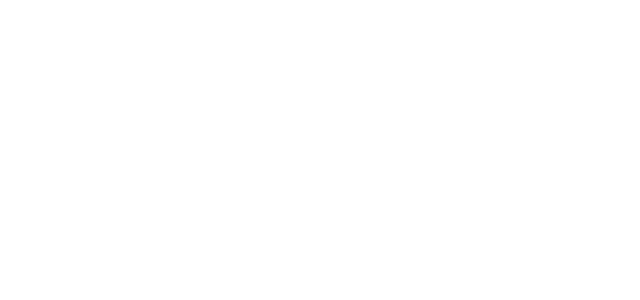
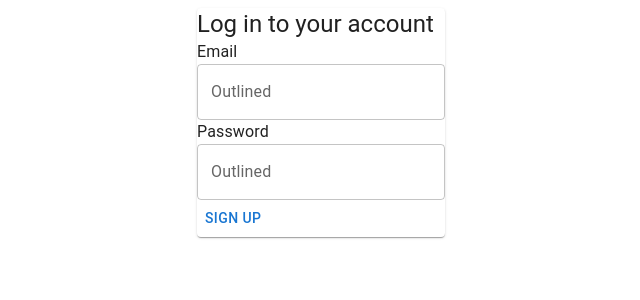
Before and after one commit to klemen-nedelko/Ailton, a React (Create React App) app: page / in a window 1280 px wide. Shown: the top 300 px of the page, without its empty margins (319-959 px from the left). Built offline with nearby package versions, Linux system fonts and the light colour scheme; no server answers.

Commit message:
Login and register

```diff
--- a/src/App.js
+++ b/src/App.js
@@ -1,14 +1,31 @@
 import React from 'react'
 import { BrowserRouter as Router, Route, Routes } from 'react-router-dom';
+import Account from './components/Account';
+import { AuthContextProvider } from './components/context/AuthContext';
 import { Dashboard } from './components/Dashboard';
-import { SignIn } from './components/auth/SignIn';
+import ProtectedRoute from './components/ProtectedRoute';
+import Signin from './components/Signin';
+import Signup from './components/Signup';
+
 export default function App () {
   return (
+    <AuthContextProvider>
       <Router>
         <Routes>
-          <Route exact path="/" component={SignIn} />
-          <Route exact path="/dashboard"  component={Dashboard} />
+          <Route exact path="/" element={<Signin/>} />
+          <Route exact path="/signup" element={<Signup/>} />
+          <Route  path="/Dashboard" exact element={
+          <ProtectedRoute>
+            <Dashboard/>
+          </ProtectedRoute>
+          } />
+          <Route  path="/account" exact element={
+          <ProtectedRoute>
+            <Account/>
+          </ProtectedRoute>
+          } />
         </Routes>
       </Router>
+      </AuthContextProvider>
   )
 }
--- /dev/null
+++ b/src/components/Account.jsx
@@ -0,0 +1,27 @@
+import React from 'react';
+import { UserAuth } from './context/AuthContext';
+import { useNavigate } from 'react-router-dom';
+
+const Account = () => {
+    const {user, logout} = UserAuth();
+    const navigate = useNavigate();
+    const handleLogout = async (e) => {
+        e.preventDefault();
+        try{
+            await logout();
+            navigate('/');
+            console.log("Logged out");
+        }catch(e){
+            console.log(e.message);
+        }
+
+    }
+  return (
+    <div>Account
+        <p>Email: {user&& user.email}</p>
+        <button onClick={handleLogout}>Logout</button>
+    </div>
+  )
+}
+
+export default Account
--- /dev/null
+++ b/src/components/ProtectedRoute.js
@@ -0,0 +1,13 @@
+import React from 'react';
+import { Navigate } from 'react-router-dom';
+import { UserAuth } from './context/AuthContext';
+
+const ProtectedRoute = ({children}) => {
+    const {user} = UserAuth();
+    if(!user){
+        return <Navigate to='/'/>
+    }
+  return children
+}
+
+export default ProtectedRoute
--- /dev/null
+++ b/src/components/Signin.jsx
@@ -0,0 +1,62 @@
+import React, { useState } from 'react';
+import { useNavigate } from 'react-router-dom';
+import { UserAuth } from './context/AuthContext';
+import { Card, Button, Typography, Grid, TextField } from '@mui/material';
+
+
+const Signin = () => {
+
+    const [email, setEmail] = useState("");
+    const [password, setPassword] = useState("");
+    const [error, setError]= useState("");
+
+    const navigate = useNavigate();
+
+    const {signIn} = UserAuth();
+
+    const handleSubmit = () =>{
+        try{
+            signIn(email, password);
+            navigate("/dashboard");
+        }catch(e){
+            setError(e.message);
+            console.log(e.message);
+        }
+    }
+
+  return (
+    <Grid container
+        direction="column"
+        alignItems="center"
+    >
+        <Grid item xs={4}>
+        <Card>
+            <Typography variant='h5'>Log in to your account</Typography>
+
+            <form onSubmit={handleSubmit}>
+                <div>
+                    <Typography>Email</Typography>
+                    <TextField
+                        label="Outlined"
+                        variant="outlined"
+                        onChange={(e)=> setEmail(e.target.value)}
+                        type="email" />
+                </div>
+                <div>
+                    <Typography>Password</Typography>
+                    <TextField
+                        label="Outlined"
+                        variant="outlined"
+                        onChange={(e)=> setPassword(e.target.value)}
+                        type="password" />
+                </div>
+                        <Button type="submit">Sign up</Button>
+            </form>
+            {error}
+        </Card>
+    </Grid>
+</Grid>
+  )
+}
+
+export default Signin
--- /dev/null
+++ b/src/components/Signup.jsx
@@ -0,0 +1,55 @@
+import React, { useState } from 'react';
+import {Link, useNavigate} from 'react-router-dom';
+import { UserAuth } from './context/AuthContext';
+
+const Signup = () => {
+
+    const [email, setEmail]= useState("");
+    const [password, setPassword]= useState("");
+    const [error, setError]= useState("");
+    const navigate = useNavigate();
+
+    const {createUser} = UserAuth();
+
+    const handleSubmit = async (e) => {
+        e.preventDefault();
+        setError('');
+        try{
+            await createUser(email,password);
+            navigate("/dashboard");
+
+        }catch(e){
+            setError(e.message);
+            console.log(e.message);
+        }
+    }
+
+
+  return (
+    <div>
+        <h1>Sign in to your account</h1>
+        <p> Don't have a account? <Link to='/signup'>Sign up</Link></p>
+
+        <form onSubmit={handleSubmit}>
+            <div>
+                <label>Email</label>
+                <input
+                onChange={(e) =>setEmail(e.target.value)}
+                type="email" />
+            </div>
+            <div>
+                <label>Password</label>
+                <input
+                onChange={(e) =>setPassword(e.target.value)}
+                type="password" />
+            </div>
+            <div>
+                <button type="submit">Sign up</button>
+            </div>
+        </form>
+        {error}
+    </div>
+  )
+}
+
+export default Signup
--- a/src/components/auth/SignIn.jsx
+++ /dev/null
@@ -1,31 +0,0 @@
-import { signInWithEmailAndPassword } from 'firebase/auth';
-import React, {useState} from 'react'
-import {auth} from '../../firebase';
-
-export const SignIn = () => {
-
-
-    const [email, setEmail] = useState("");
-    const [password, setPassword] = useState("");
-
-    const signIn = (e) => {
-        e.preventDefault();
-        signInWithEmailAndPassword(auth, email, password)
-        .then((useCredentials) => {})
-        .catch((error) =>{
-            alert(error)
-        })
-
-    }
-
-  return (
-    <div>
-        <form onSubmit={signIn}>
-            <h1>Log In</h1>
-            <input name='email' type='email' placeholder='Email' value={email} onChange={(e) =>setEmail(e.targe.value)} />
-            <input name='password' type='password' placeholder='Password' value={password} onChange={(e) =>setPassword(e.targe.value)} />
-            <button type='submit'>Login</button>
-        </form>
-    </div>
-  )
-}
--- /dev/null
+++ b/src/components/context/AuthContext.js
@@ -0,0 +1,44 @@
+import { createContext, useContext, useEffect, useState } from "react";
+import {
+    createUserWithEmailAndPassword,
+    signInWithEmailAndPassword,
+    signOut,
+    onAuthStateChanged  } from 'firebase/auth';
+    import {auth} from "../../firebase";
+
+const UserContext = createContext()
+
+export const AuthContextProvider = ({children}) =>{
+    const [user, setUser] = useState({});
+
+    const createUser = (email, password) =>{
+        return createUserWithEmailAndPassword(auth,email, password);
+    }
+
+    const logout = () =>{
+        return signOut(auth);
+    }
+
+    const signIn = (email, password) =>{
+        return signInWithEmailAndPassword(auth,email, password);
+    }
+
+    useEffect(() =>{
+        const unsubscribe = onAuthStateChanged(auth, (currentUser) =>{
+            setUser(currentUser);
+        })
+        return () =>{
+            unsubscribe();
+        }
+    },[])
+
+    return (
+        <UserContext.Provider value={{createUser , user, logout, signIn}}>
+            {children}
+        </UserContext.Provider>
+    )
+}
+
+export const UserAuth = () =>{
+    return useContext(UserContext);
+}
--- a/src/components/nav/SideMenu.js
+++ b/src/components/nav/SideMenu.js
@@ -9,6 +9,8 @@
 import '../../assets/style/style.css';
 import { styled } from '@mui/material/styles';
 import LogoutIcon from '@mui/icons-material/Logout';
+import { UserAuth } from '../context/AuthContext';
+import { useNavigate } from 'react-router-dom';
 
 const StyledBadge = styled(Badge)(({ theme }) => ({
   '& .MuiBadge-badge': {
@@ -40,6 +42,22 @@
 }));
 
 export const SideMenu = ({ setOpenSideMenu, openSideMenu }) => {
+
+  const {user, logout} = UserAuth();
+  const navigate = useNavigate();
+
+  const handleLogout = async (e) => {
+    e.preventDefault();
+    try{
+        await logout();
+        navigate('/');
+        console.log("Logged out");
+    }catch(e){
+        console.log(e.message);
+    }
+
+}
+
   return (
     <div>
         <Drawer
@@ -58,12 +76,13 @@
               </StyledBadge>
             </Grid>
             <Grid item xs={6}>
-              <Typography variant="h6"  >Klemen Nedelko</Typography>
+              <Typography variant="h6"  >Logged in as:</Typography>
+              <Typography> {user.email}</Typography>
             </Grid>
           </Grid>
           <Divider />
           <Grid xs={12}>
-            <Button fullWidth variant="outlined" endIcon={<LogoutIcon/>} color="error"> Logout</Button>
+            <Button fullWidth variant="outlined" endIcon={<LogoutIcon/>} color="error" onClick={handleLogout}> Logout</Button>
           </Grid>
         </Drawer>
     </div>
--- a/src/firebase.js
+++ b/src/firebase.js
@@ -1,6 +1,7 @@
 // Import the functions you need from the SDKs you need
 import { initializeApp } from "firebase/app";
 import {getAuth} from 'firebase/auth';
+
 const firebaseConfig = {
   apiKey: "AIzaSyD39zBAL8LwHhFljpSWGTablw5IE0ZpePU",
   authDomain: "firabase-auth-fb215.firebaseapp.com",
```
Also changed, not shown: src/components/auth/AuthDetails.jsx (deleted, +0 -21 lines).
